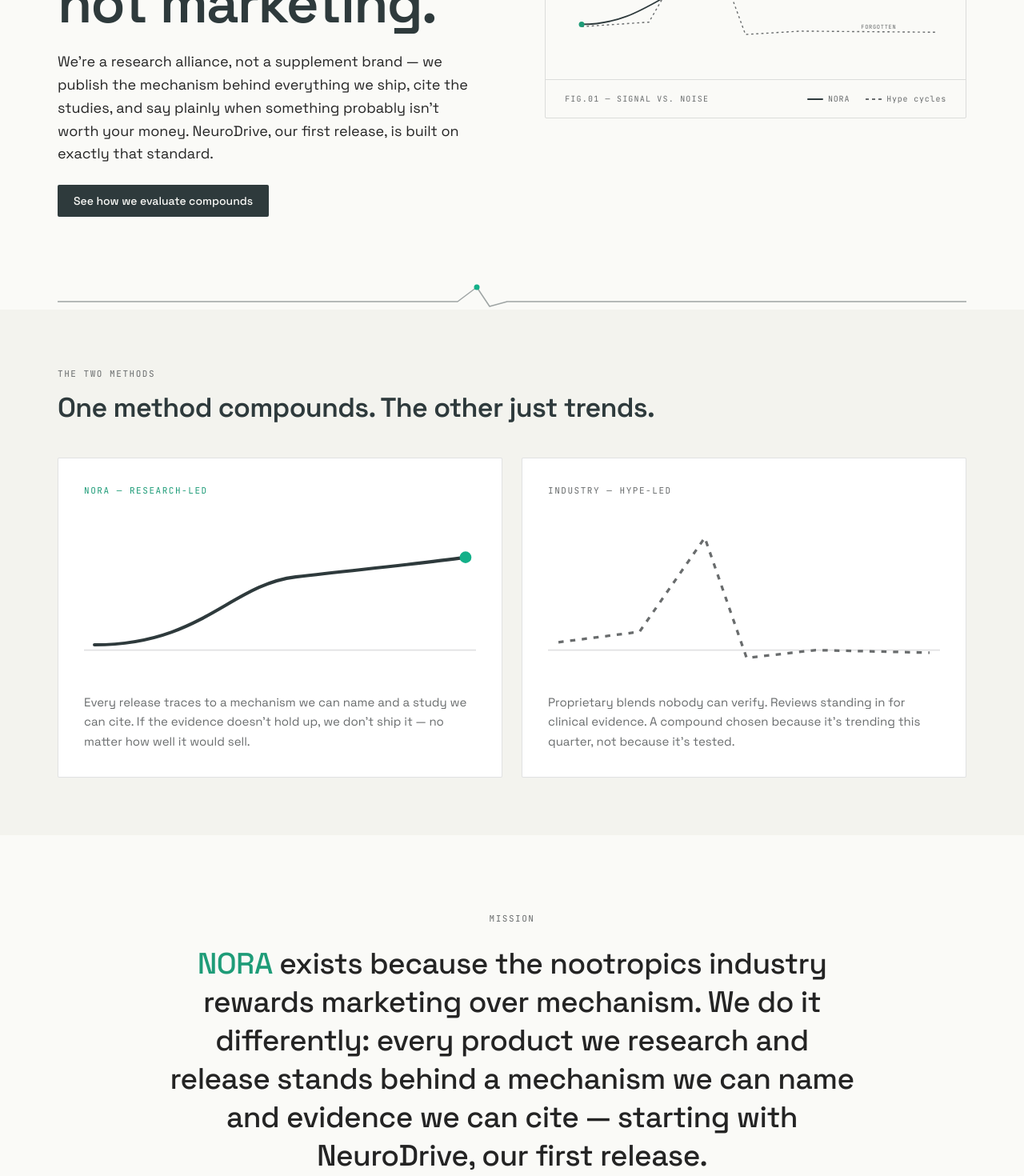
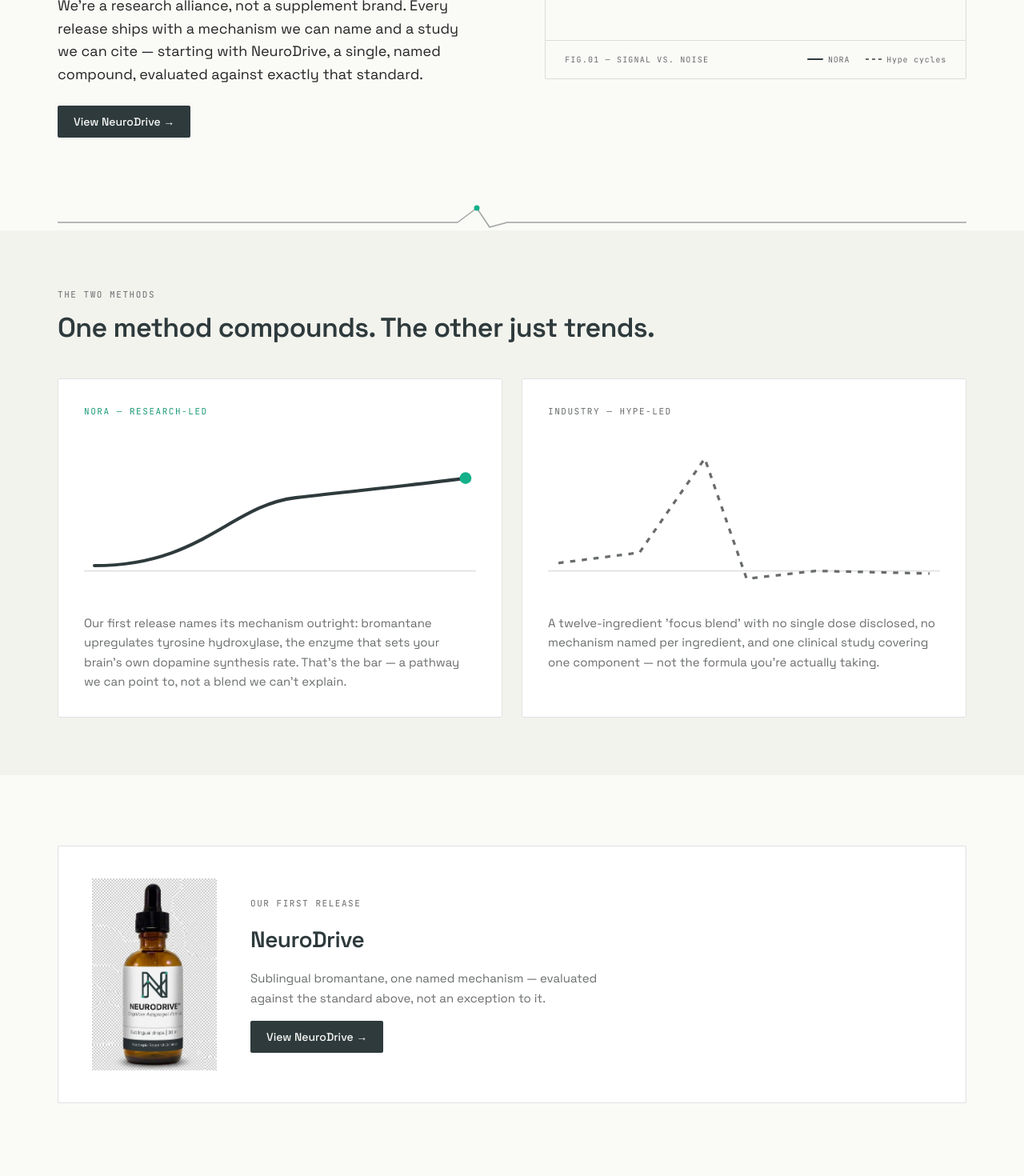
Before and after one commit to lnnemml/nootropics, a Next.js app: page / in a window 1280 px wide. Shown: the part 420-1890 px from the top of the page at 80% size. Built offline with nearby package versions, Linux system fonts and the light colour scheme.

Commit message:
home redesign 1

```diff
--- a/src/app/(marketing)/page.tsx
+++ b/src/app/(marketing)/page.tsx
@@ -1,6 +1,7 @@
 import { Hero } from "@/components/ui/Hero";
 import { StatChart } from "@/components/ui/StatChart";
 import { ContrastCardPair } from "@/components/ui/ContrastCardPair";
+import { FeaturedRelease } from "@/components/ui/FeaturedRelease";
 import { MissionStatement } from "@/components/ui/MissionStatement";
 import { PrincipleGrid } from "@/components/ui/PrincipleGrid";
 import { DividerMotif } from "@/components/ui/DividerMotif";
@@ -10,10 +11,12 @@
     <>
       <Hero
         eyebrow="Built for people who can't afford an off day"
-        h1={"Nootropics, backed by mechanism — not marketing."}
-        subhead={"We're a research alliance, not a supplement brand — we publish the mechanism behind everything we ship, cite the studies, and say plainly when something probably isn't worth your money. NeuroDrive, our first release, is built on exactly that standard."}
-        ctaLabel="See how we evaluate compounds"
-        ctaHref="/#science"
+        h1={"We name the mechanism. Or we don't ship it."}
+        subhead={
+          "We're a research alliance, not a supplement brand. Every release ships with a mechanism we can name and a study we can cite — starting with NeuroDrive, a single, named compound, evaluated against exactly that standard."
+        }
+        ctaLabel="View NeuroDrive →"
+        ctaHref="/products/neurodrive"
         chart={
           <StatChart
             caption="FIG.01 — SIGNAL vs. NOISE"
@@ -36,26 +39,36 @@
             {
               eyebrow: "NORA — RESEARCH-LED",
               eyebrowAccent: true,
-              body: "Every release traces to a mechanism we can name and a study we can cite. If the evidence doesn't hold up, we don't ship it — no matter how well it would sell.",
+              body: "Our first release names its mechanism outright: bromantane upregulates tyrosine hydroxylase, the enzyme that sets your brain's own dopamine synthesis rate. That's the bar — a pathway we can point to, not a blend we can't explain.",
               chartVariant: "steady",
             },
             {
               eyebrow: "INDUSTRY — HYPE-LED",
               eyebrowAccent: false,
-              body: "Proprietary blends nobody can verify. Reviews standing in for clinical evidence. A compound chosen because it's trending this quarter, not because it's tested.",
+              body: "A twelve-ingredient 'focus blend' with no single dose disclosed, no mechanism named per ingredient, and one clinical study covering one component — not the formula you're actually taking.",
               chartVariant: "jagged",
             },
           ]}
         />
       </div>
 
+      <FeaturedRelease
+        eyebrow="Our first release"
+        name="NeuroDrive"
+        body="Sublingual bromantane, one named mechanism — evaluated against the standard above, not an exception to it."
+        ctaLabel="View NeuroDrive →"
+        ctaHref="/products/neurodrive"
+        imageSrc="/neurodrive-bottle.jpg"
+        imageAlt="NeuroDrive sublingual bromantane bottle"
+      />
+
       <div id="mission">
         <MissionStatement
           eyebrow="Mission"
           body={
             <>
-              <span className="text-accent">{"NORA"}</span>
-              {" exists because the nootropics industry rewards marketing over mechanism. We do it differently: every product we research and release stands behind a mechanism we can name and evidence we can cite — starting with NeuroDrive, our first release."}
+              <span className="text-accent">{"NeuroDrive"}</span>
+              {" is proof of the standard, not an exception to it — every product that follows gets evaluated the same way."}
             </>
           }
         />
--- /dev/null
+++ b/src/components/ui/FeaturedRelease.tsx
@@ -0,0 +1,53 @@
+import Image from "next/image";
+import Link from "next/link";
+
+interface FeaturedReleaseProps {
+  eyebrow: string;
+  name: string;
+  body: string;
+  ctaLabel: string;
+  ctaHref: string;
+  imageSrc: string;
+  imageAlt: string;
+}
+
+export function FeaturedRelease({
+  eyebrow,
+  name,
+  body,
+  ctaLabel,
+  ctaHref,
+  imageSrc,
+  imageAlt,
+}: FeaturedReleaseProps) {
+  return (
+    <section className="py-[88px] px-[72px]">
+      <div className="mx-auto max-w-7xl">
+        <div className="bg-card border border-border rounded p-10 grid grid-cols-[160px_1fr] gap-10 items-center">
+          <div className="relative aspect-[2/3] w-full">
+            <Image src={imageSrc} alt={imageAlt} fill className="object-contain" />
+          </div>
+          <div className="flex flex-col gap-4">
+            <p className="font-mono text-[11px] uppercase tracking-[0.14em] text-secondary">
+              {eyebrow}
+            </p>
+            <h3 className="font-sans font-semibold text-[28px] tracking-[-0.02em] text-ink">
+              {name}
+            </h3>
+            <p className="font-sans text-[15px] leading-relaxed text-secondary max-w-[480px]">
+              {body}
+            </p>
+            <div>
+              <Link
+                href={ctaHref}
+                className="inline-block rounded bg-ink px-5 py-2.5 font-sans text-sm font-medium text-page transition-opacity hover:opacity-80"
+              >
+                {ctaLabel}
+              </Link>
+            </div>
+          </div>
+        </div>
+      </div>
+    </section>
+  );
+}
```
Also changed, not shown: public/neurodrive-bottle.jpg (added), 6 other files (tests, documents, lock files or other folders).
